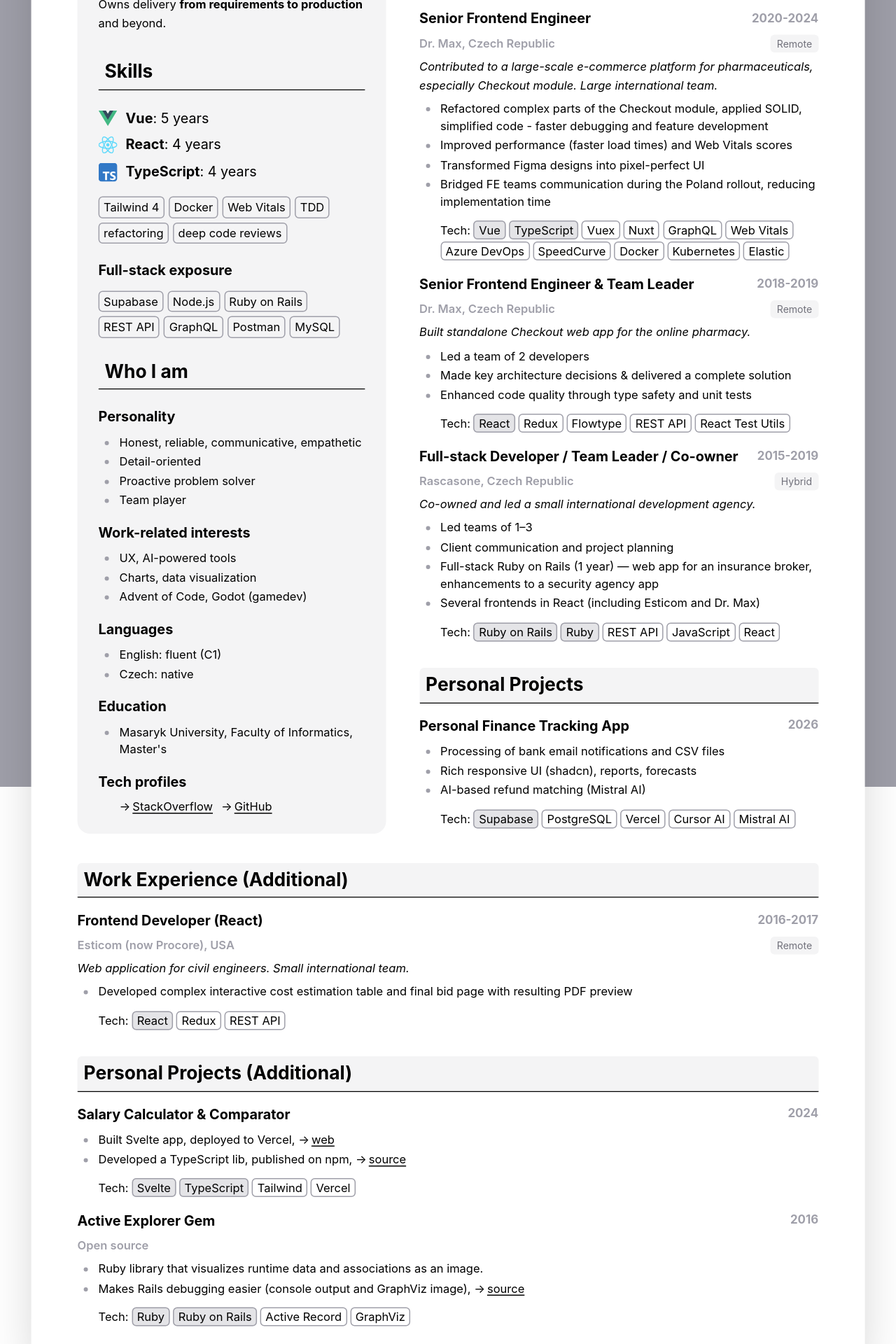
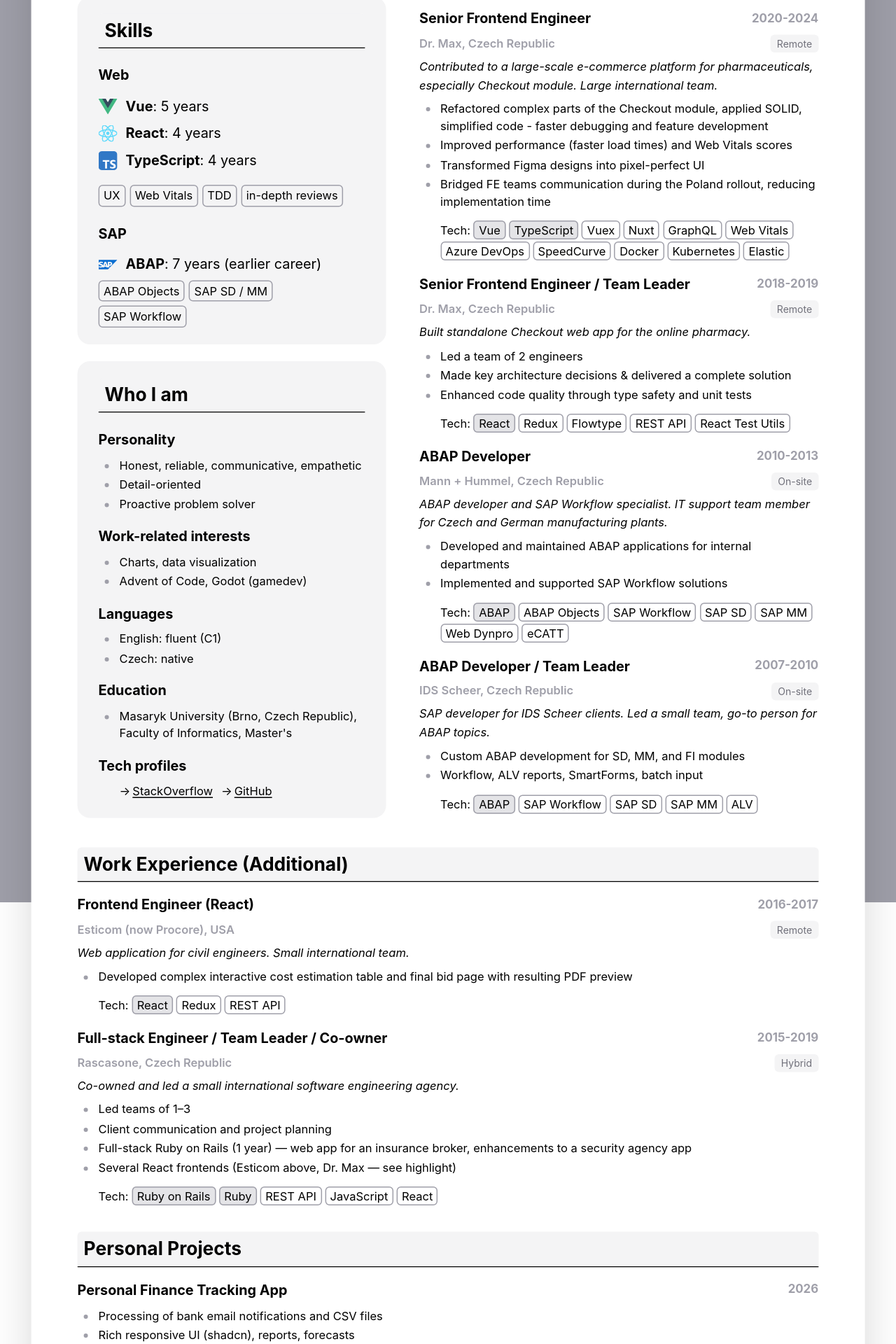
Before and after one commit to exmaxx/curriculum-vitae, a SvelteKit app: page / in a window 1280 px wide. Shown: the part 580-2500 px from the top of the page at 70% size. Built offline with nearby package versions, Linux system fonts and the light colour scheme.

Commit message:
adjust for ABAP

```diff
--- a/src/routes/[[lang]]/(components)/Education.svelte
+++ b/src/routes/[[lang]]/(components)/Education.svelte
@@ -4,11 +4,11 @@
 	const t = useI18n({
 		cs: {
 			education: 'Vzdělání',
-			muni: 'Masarykova Univerzita, Fakulta informatiky, magisterské',
+			muni: 'Masarykova univerzita (Brno, Česká republika), Fakulta informatiky, magisterské',
 		},
 		en: {
 			education: 'Education',
-			muni: "Masaryk University, Faculty of Informatics, Master's",
+			muni: "Masaryk University (Brno, Czech Republic), Faculty of Informatics, Master's",
 		},
 	})
 </script>
--- a/src/routes/[[lang]]/(components)/ExperienceProjects.svelte
+++ /dev/null
@@ -1,41 +0,0 @@
-<script lang="ts">
-	import Project from '$lib/components/atoms/Project.svelte'
-	import useI18n from '$lib/composables/useI18n.svelte.js'
-
-	const t = useI18n({
-		cs: {
-			proj_finance_position: 'Aplikace pro sledování osobních financí',
-			proj_finance_details_1: 'Zpracování bankovních e-mailových notifikací a CSV souborů',
-			proj_finance_details_2: 'Bohatý responzivní UI (shadcn), reporty, prognózy',
-			proj_finance_details_3: 'AI párování refundací (Mistral AI)',
-		},
-		en: {
-			proj_finance_position: 'Personal Finance Tracking App',
-			proj_finance_details_1: 'Processing of bank email notifications and CSV files',
-			proj_finance_details_2: 'Rich responsive UI (shadcn), reports, forecasts',
-			proj_finance_details_3: 'AI-based refund matching (Mistral AI)',
-		},
-	})
-</script>
-
-<section>
-	<Project position={t('proj_finance_position')} period="2026" title="">
-		<ul>
-			<li>{t('proj_finance_details_1')}</li>
-			<li>{t('proj_finance_details_2')}</li>
-			<li>{t('proj_finance_details_3')}</li>
-		</ul>
-
-		<div class="mt-2 ml-5">
-			Tech:
-
-			<ul class="inline list-none pl-0 leading-5">
-				<li class="badge badge-highlight inline">Supabase</li>
-				<li class="badge inline">PostgreSQL</li>
-				<li class="badge inline">Vercel</li>
-				<li class="badge inline">Cursor AI</li>
-				<li class="badge inline">Mistral AI</li>
-			</ul>
-		</div>
-	</Project>
-</section>
--- a/src/routes/[[lang]]/(components)/ExperienceProjectsOther.svelte
+++ b/src/routes/[[lang]]/(components)/ExperienceProjectsOther.svelte
@@ -4,33 +4,53 @@
 
 	const t = useI18n({
 		cs: {
+			proj_finance_position: 'Aplikace pro sledování osobních financí',
+			proj_finance_details_1: 'Zpracování bankovních e-mailových notifikací a CSV souborů',
+			proj_finance_details_2: 'Bohatý responzivní UI (shadcn), reporty, prognózy',
+			proj_finance_details_3: 'AI párování refundací (Mistral AI)',
+
 			proj_calculator_details_1: 'Postaveno ve Svelte, nasazeno na Vercelu,',
 			proj_calculator_details_2: 'Knihovna napsaná v TypeScriptu, publikováno na npm',
 			proj_calculator_link_1: 'web',
 			proj_calculator_link_2: 'zdroj',
 			proj_calculator_position: 'Kalkulačka a srovnávač platů',
-
-			proj_explorer_description: 'Knihovna pro Ruby, která zobrazuje runtime data a jejich vazby jako obrázek.',
-			proj_explorer_details_1: 'Usnadňuje debugging v Ruby on Rails (výstup do konzole i GraphViz obrázek),',
-			proj_explorer_link_1: 'zdroj',
-			proj_explorer_position: 'Active Explorer Gem',
-			proj_explorer_title: 'Open source',
 		},
 		en: {
+			proj_finance_position: 'Personal Finance Tracking App',
+			proj_finance_details_1: 'Processing of bank email notifications and CSV files',
+			proj_finance_details_2: 'Rich responsive UI (shadcn), reports, forecasts',
+			proj_finance_details_3: 'AI-based refund matching (Mistral AI)',
+
 			proj_calculator_details_1: 'Built Svelte app, deployed to Vercel,',
 			proj_calculator_details_2: 'Developed a TypeScript lib, published on npm,',
 			proj_calculator_link_1: 'web',
 			proj_calculator_link_2: 'source',
 			proj_calculator_position: 'Salary Calculator & Comparator',
-
-			proj_explorer_description: 'Ruby library that visualizes runtime data and associations as an image.',
-			proj_explorer_details_1: 'Makes Rails debugging easier (console output and GraphViz image),',
-			proj_explorer_link_1: 'source',
-			proj_explorer_position: 'Active Explorer Gem',
-			proj_explorer_title: 'Open source',
 		},
 	})
 </script>
+
+<section>
+	<Project position={t('proj_finance_position')} period="2026" title="">
+		<ul>
+			<li>{t('proj_finance_details_1')}</li>
+			<li>{t('proj_finance_details_2')}</li>
+			<li>{t('proj_finance_details_3')}</li>
+		</ul>
+
+		<div class="mt-2 ml-5">
+			Tech:
+
+			<ul class="inline list-none pl-0 leading-5">
+				<li class="badge badge-highlight inline">Supabase</li>
+				<li class="badge inline">PostgreSQL</li>
+				<li class="badge inline">Vercel</li>
+				<li class="badge inline">Cursor AI</li>
+				<li class="badge inline">Mistral AI</li>
+			</ul>
+		</div>
+	</Project>
+</section>
 
 <section>
 	<Project position={t('proj_calculator_position')} period="2024" title="">
@@ -57,27 +77,3 @@
 		</div>
 	</Project>
 </section>
-
-<section>
-	<Project position={t('proj_explorer_position')} period="2016" title={t('proj_explorer_title')}>
-		<ul>
-			<li>{t('proj_explorer_description')}</li>
-
-			<li>
-				{t('proj_explorer_details_1')}
-				<a href="https://github.com/exmaxx/active_explorer">{t('proj_explorer_link_1')}</a>
-			</li>
-		</ul>
-
-		<div class="mt-2 ml-5">
-			Tech:
-
-			<ul class="inline list-none pl-0 leading-5">
-				<li class="badge badge-highlight inline">Ruby</li>
-				<li class="badge badge-highlight inline">Ruby on Rails</li>
-				<li class="badge inline">Active Record</li>
-				<li class="badge inline">GraphViz</li>
-			</ul>
-		</div>
-	</Project>
-</section>
--- a/src/routes/[[lang]]/(components)/ExperienceWork.svelte
+++ b/src/routes/[[lang]]/(components)/ExperienceWork.svelte
@@ -9,7 +9,7 @@
 			proj_morosystems_details_2: 'AI-asistovaný vývoj k urychlení migrace',
 
 			proj_drmax_react_description: 'Samostatná Checkout aplikace, lékárenský e-shop.',
-			proj_drmax_react_details_1: 'Vedl jsem tým 2 vývojářů',
+			proj_drmax_react_details_1: 'Vedl jsem tým 2 inženýrů',
 			proj_drmax_react_details_2: 'Navrhl architekturu & doručil kompletní řešení',
 			proj_drmax_react_details_3: 'Zajistil kvalitu kódu pomocí typování a unit testů',
 
@@ -29,12 +29,15 @@
 			proj_gap_link_2: 'zdroj',
 			proj_gap_title: 'Sebevzdělávání, osobní projekty',
 
-			proj_rascasone_description: 'Malá mezinárodní vývojářská agentura.',
-			proj_rascasone_details_1: 'Vedl týmy 1–3 lidí',
-			proj_rascasone_details_2: 'Komunikace s klienty a plánování projektů',
-			proj_rascasone_details_3:
-				'Full-stack v Ruby on Rails (1 rok) — webová aplikace pro pojišťovacího makléře, vylepšení aplikace bezpečnostní agentury',
-			proj_rascasone_details_4: 'Několik frontendů v Reactu',
+			proj_mann_hummel_description:
+				'ABAP vývojář a specialista na SAP Workflow. Člen týmu IT podpory pro české a německé výrobní závody.',
+			proj_mann_hummel_details_1: 'Vývoj a údržba ABAP aplikací pro interní oddělení',
+			proj_mann_hummel_details_2: 'Implementace a podpora SAP Workflow',
+
+			proj_scheer_description:
+				'SAP vývojář pro klienty IDS Scheer. Vedoucí malého týmu, hlavní kontakt pro ABAP témata.',
+			proj_scheer_details_1: 'Vývoj custom ABAP řešení pro moduly SD, MM a FI',
+			proj_scheer_details_2: 'Workflow, ALV reporty, SmartForms, batch input',
 
 			source_app: 'Zdroj stránky',
 			source_lib: 'Zdroj knihovny',
@@ -45,7 +48,7 @@
 			proj_morosystems_details_2: 'AI-assisted development to speed up migration',
 
 			proj_drmax_react_description: 'Built standalone Checkout web app for the online pharmacy.',
-			proj_drmax_react_details_1: 'Led a team of 2 developers',
+			proj_drmax_react_details_1: 'Led a team of 2 engineers',
 			proj_drmax_react_details_2: 'Made key architecture decisions & delivered a complete solution',
 			proj_drmax_react_details_3: 'Enhanced code quality through type safety and unit tests',
 
@@ -65,12 +68,14 @@
 			proj_gap_link_2: 'source',
 			proj_gap_position: 'Personal project',
 
-			proj_rascasone_description: 'Co-owned and led a small international development agency.',
-			proj_rascasone_details_1: 'Led teams of 1–3',
-			proj_rascasone_details_2: 'Client communication and project planning',
-			proj_rascasone_details_3:
-				'Full-stack Ruby on Rails (1 year) — web app for an insurance broker, enhancements to a security agency app',
-			proj_rascasone_details_4: 'Several frontends in React (including Esticom and Dr. Max)',
+			proj_mann_hummel_description:
+				'ABAP developer and SAP Workflow specialist. IT support team member for Czech and German manufacturing plants.',
+			proj_mann_hummel_details_1: 'Developed and maintained ABAP applications for internal departments',
+			proj_mann_hummel_details_2: 'Implemented and supported SAP Workflow solutions',
+
+			proj_scheer_description: 'SAP developer for IDS Scheer clients. Led a small team, go-to person for ABAP topics.',
+			proj_scheer_details_1: 'Custom ABAP development for SD, MM, and FI modules',
+			proj_scheer_details_2: 'Workflow, ALV reports, SmartForms, batch input',
 
 			source_app: 'App source',
 			source_lib: 'Library source',
@@ -155,7 +160,7 @@
 
 <section>
 	<Project
-		position="Senior Frontend Engineer & Team Leader"
+		position="Senior Frontend Engineer / Team Leader"
 		period="2018-2019"
 		title="Dr. Max, Czech Republic"
 		badges={['Remote']}
@@ -185,34 +190,58 @@
 </section>
 
 <section>
-	<Project
-		position="Full-stack Developer / Team Leader / Co-owner"
-		period="2015-2019"
-		title="Rascasone, Czech Republic"
-		badges={['Hybrid']}
-		links={[{ url: 'https://www.rascasone.com' }]}
-	>
+	<Project position="ABAP Developer" period="2010-2013" title="Mann + Hummel, Czech Republic" badges={['On-site']}>
 		<p>
-			<em>{t('proj_rascasone_description')}</em>
+			<em>{t('proj_mann_hummel_description')}</em>
 		</p>
 
 		<ul>
-			<li>{t('proj_rascasone_details_1')}</li>
-			<li>{t('proj_rascasone_details_2')}</li>
-			<li>{t('proj_rascasone_details_3')}</li>
-			<li>{t('proj_rascasone_details_4')}</li>
+			<li>{t('proj_mann_hummel_details_1')}</li>
+			<li>{t('proj_mann_hummel_details_2')}</li>
 		</ul>
 
 		<div class="mt-2 ml-5">
 			Tech:
 
 			<ul class="inline list-none pl-0 leading-5">
-				<li class="badge badge-highlight inline">Ruby on Rails</li>
-				<li class="badge badge-highlight inline">Ruby</li>
-				<li class="badge inline">REST API</li>
-				<li class="badge inline">JavaScript</li>
-				<li class="badge inline">React</li>
+				<li class="badge badge-highlight inline">ABAP</li>
+				<li class="badge inline">ABAP Objects</li>
+				<li class="badge inline">SAP Workflow</li>
+				<li class="badge inline">SAP SD</li>
+				<li class="badge inline">SAP MM</li>
+				<li class="badge inline">Web Dynpro</li>
+				<li class="badge inline">eCATT</li>
 			</ul>
 		</div>
 	</Project>
 </section>
+
+<section>
+	<Project
+		position="ABAP Developer / Team Leader"
+		period="2007-2010"
+		title="IDS Scheer, Czech Republic"
+		badges={['On-site']}
+	>
+		<p>
+			<em>{t('proj_scheer_description')}</em>
+		</p>
+
+		<ul>
+			<li>{t('proj_scheer_details_1')}</li>
+			<li>{t('proj_scheer_details_2')}</li>
+		</ul>
+
+		<div class="mt-2 ml-5">
+			Tech:
+
+			<ul class="inline list-none pl-0 leading-5">
+				<li class="badge badge-highlight inline">ABAP</li>
+				<li class="badge inline">SAP Workflow</li>
+				<li class="badge inline">SAP SD</li>
+				<li class="badge inline">SAP MM</li>
+				<li class="badge inline">ALV</li>
+			</ul>
+		</div>
+	</Project>
+</section>
--- a/src/routes/[[lang]]/(components)/ExperienceWorkOther.svelte
+++ b/src/routes/[[lang]]/(components)/ExperienceWorkOther.svelte
@@ -6,6 +6,14 @@
 		cs: {
 			now: 'nyní',
 
+			proj_rascasone_description: 'Malá mezinárodní agentura softwarových inženýrů.',
+			proj_rascasone_details_1: 'Vedl týmy 1–3 lidí',
+			proj_rascasone_details_2: 'Komunikace s klienty a plánování projektů',
+			proj_rascasone_details_3:
+				'Full-stack v Ruby on Rails (1 rok) — webová aplikace pro pojišťovacího makléře, vylepšení aplikace bezpečnostní agentury',
+			proj_rascasone_details_4:
+				'Několik frontendů v Reactu (Esticom výše, Dr. Max — viz výběr)',
+
 			proj_esticom_description:
 				'Webová aplikace pro stavební inženýry - stavební nákresy, odhady cen prací, rozesílání nabídek. Malý mezinárodní tým.',
 			proj_esticom_details_1:
@@ -13,6 +21,14 @@
 		},
 		en: {
 			now: 'now',
+
+			proj_rascasone_description: 'Co-owned and led a small international software engineering agency.',
+			proj_rascasone_details_1: 'Led teams of 1–3',
+			proj_rascasone_details_2: 'Client communication and project planning',
+			proj_rascasone_details_3:
+				'Full-stack Ruby on Rails (1 year) — web app for an insurance broker, enhancements to a security agency app',
+			proj_rascasone_details_4:
+				'Several React frontends (Esticom above, Dr. Max — see highlight)',
 
 			proj_esticom_description: 'Web application for civil engineers. Small international team.',
 			proj_esticom_details_1:
@@ -23,7 +39,7 @@
 
 <section>
 	<Project
-		position="Frontend Developer (React)"
+		position="Frontend Engineer (React)"
 		period="2016-2017"
 		title="Esticom ({t('now')} Procore), USA"
 		badges={['Remote']}
@@ -47,3 +63,36 @@
 		</div>
 	</Project>
 </section>
+
+<section>
+	<Project
+		position="Full-stack Engineer / Team Leader / Co-owner"
+		period="2015-2019"
+		title="Rascasone, Czech Republic"
+		badges={['Hybrid']}
+		links={[{ url: 'https://www.rascasone.com' }]}
+	>
+		<p>
+			<em>{t('proj_rascasone_description')}</em>
+		</p>
+
+		<ul>
+			<li>{t('proj_rascasone_details_1')}</li>
+			<li>{t('proj_rascasone_details_2')}</li>
+			<li>{t('proj_rascasone_details_3')}</li>
+			<li>{t('proj_rascasone_details_4')}</li>
+		</ul>
+
+		<div class="mt-2 ml-5">
+			Tech:
+
+			<ul class="inline list-none pl-0 leading-5">
+				<li class="badge badge-highlight inline">Ruby on Rails</li>
+				<li class="badge badge-highlight inline">Ruby</li>
+				<li class="badge inline">REST API</li>
+				<li class="badge inline">JavaScript</li>
+				<li class="badge inline">React</li>
+			</ul>
+		</div>
+	</Project>
+</section>
--- a/src/routes/[[lang]]/(components)/Interests.svelte
+++ b/src/routes/[[lang]]/(components)/Interests.svelte
@@ -3,15 +3,13 @@
 
 	const t = useI18n({
 		cs: {
-			interest_1: 'UX, AI-nástroje',
-			interest_2: 'grafy, vizualizace dat',
-			interest_3: 'Advent of Code, Godot (vývoj her)',
+			interest_charts: 'grafy, vizualizace dat',
+			interest_fun_projects: 'Advent of Code, Godot (vývoj her)',
 			work_interests: 'Zájmy spojené s prací',
 		},
 		en: {
-			interest_1: 'UX, AI-powered tools',
-			interest_2: 'Charts, data visualization',
-			interest_3: 'Advent of Code, Godot (gamedev)',
+			interest_charts: 'Charts, data visualization',
+			interest_fun_projects: 'Advent of Code, Godot (gamedev)',
 			work_interests: 'Work-related interests',
 		},
 	})
@@ -21,8 +19,7 @@
 	<h3 class="mt-0">{t('work_interests')}</h3>
 
 	<ul>
-		<li>{t('interest_1')}</li>
-		<li>{t('interest_2')}</li>
-		<li>{t('interest_3')}</li>
+		<li>{t('interest_charts')}</li>
+		<li>{t('interest_fun_projects')}</li>
 	</ul>
 </section>
--- a/src/routes/[[lang]]/(components)/Lead.svelte
+++ b/src/routes/[[lang]]/(components)/Lead.svelte
@@ -21,31 +21,25 @@
 <div>
 	<p>
 		{#if lang === Langs.cs}
-			Zkušený software engineer (<strong>15+ let, 10 let frontend</strong>). Tvoří
-			<strong>výkonný a udržitelný kód</strong>. Zaměřený na uživatele a vizuální stránku.
+			Zkušený software engineer (<strong>10 let ve frontend web developmentu, 7 let předchozích zkušeností se SAP</strong>).
 		{:else}
-			Experienced software engineer (<strong>10 years in frontend, 15+ total</strong>), delivering
-			<strong>performant and maintainable code</strong>. User-focused and visually oriented.
+			Experienced software engineer with <strong>10 years in frontend web development</strong> and <strong>7 years of prior SAP experience</strong>.
 		{/if}
 	</p>
 
 	<p>
 		{#if lang === Langs.cs}
-			Ovládající <strong>Vue</strong>, <strong>React</strong>, <strong>TypeScript</strong>, s
-			<strong>přesahem do <span class="text-nowrap">full-stacku</span></strong>.
+			<strong>Cross-team</strong> spolupracovník, schopný <strong>vést tým</strong>.
 		{:else}
-			Proficient in <strong>Vue</strong>, <strong>React</strong>, <strong>TypeScript</strong>, with
-			<strong><span class="text-nowrap">full-stack</span> experience</strong>.
+			<strong>Cross-team</strong> collaborator, able to <strong>lead a team</strong>.
 		{/if}
 	</p>
 
 	<p>
 		{#if lang === Langs.cs}
-			<strong>Cross-team</strong> spolupracovník, schopný <strong>vést tým</strong>. Odpovídá za doručení
-			<strong>od požadavků až do produkce</strong> a dál.
+			Nadšenec pro <strong>AI-assisted development</strong>.
 		{:else}
-			<strong>Cross-team</strong> collaborator, able to <strong>lead a team</strong>. Owns delivery
-			<strong>from requirements to production</strong> and beyond.
+			Enthusiast for <strong>AI-assisted development</strong>.
 		{/if}
 	</p>
 </div>
--- a/src/routes/[[lang]]/(components)/Personality.svelte
+++ b/src/routes/[[lang]]/(components)/Personality.svelte
@@ -7,14 +7,12 @@
 			honest: 'upřímný, spolehlivý, komunikativní, empatický',
 			my_attributes: 'Osobnost',
 			work_attitude: 'Aktivně řeším problémy',
-			team_player: 'týmový hráč',
 		},
 		en: {
 			detail_oriented: 'Detail-oriented',
 			honest: 'Honest, reliable, communicative, empathetic',
 			my_attributes: 'Personality',
 			work_attitude: 'Proactive problem solver',
-			team_player: 'Team player',
 		},
 	})
 </script>
@@ -26,6 +24,5 @@
 		<li>{t('honest')}</li>
 		<li>{t('detail_oriented')}</li>
 		<li>{t('work_attitude')}</li>
-		<li>{t('team_player')}</li>
 	</ul>
 </section>
--- a/src/routes/[[lang]]/(components)/SkillsHighlight.svelte
+++ b/src/routes/[[lang]]/(components)/SkillsHighlight.svelte
@@ -4,17 +4,21 @@
 	const t = useI18n({
 		cs: {
 			skills: 'Dovednosti',
+			web: 'Web',
 			years: 'roky',
 		},
 		en: {
 			skills: 'Skills',
+			web: 'Web',
 			years: 'years',
 		},
 	})
 </script>
 
-<section>
-	<ul class=" flex flex-col gap-1 pl-0">
+<section class="flex flex-col gap-1">
+	<h3 class="mt-0">{t('web')}</h3>
+
+	<ul class="flex flex-col gap-1 pl-0">
 		<li class="flex items-center gap-2 text-nowrap">
 			<picture class="w-4.5">
 				<img src="vue-logo.svg" alt="vue-logo" />
--- a/src/routes/[[lang]]/(components)/SkillsTech.svelte
+++ b/src/routes/[[lang]]/(components)/SkillsTech.svelte
@@ -4,34 +4,47 @@
 	const t = useI18n({
 		cs: {
 			deep_code_reviews: 'hloubkové code reviews',
-			also_used: 'Přesah do full-stacku',
+			earlier_career: 'dřívější praxe',
+			refactoring: 'refaktorování',
+			sap: 'SAP',
+			years: 'roky',
 		},
 		en: {
-			deep_code_reviews: 'deep code reviews',
-			also_used: 'Full-stack exposure',
+			deep_code_reviews: 'in-depth reviews',
+			earlier_career: 'earlier career',
+			refactoring: 'refactoring',
+			sap: 'SAP',
+			years: 'years',
 		},
 	})
 </script>
 
 <section class="flex flex-col gap-1">
 	<ul class="flex list-none flex-wrap gap-1 pl-0">
-		<li class="badge">Tailwind 4</li>
-		<li class="badge">Docker</li>
+		<li class="badge">UX</li>
 		<li class="badge">Web Vitals</li>
 		<li class="badge">TDD</li>
-		<li class="badge">refactoring</li>
+		<!-- <li class="badge">{t('refactoring')}</li> -->
 		<li class="badge">{t('deep_code_reviews')}</li>
 	</ul>
 
-	<h3>{t('also_used')}</h3>
+	<h3>{t('sap')}</h3>
+
+	<ul class="flex flex-col gap-1 pl-0">
+		<li class="flex items-center gap-2 text-nowrap">
+			<picture class="w-4.5">
+				<img src="abap-logo.svg" alt="abap-logo" />
+			</picture>
+
+			<span class="text-[1.2em]">
+				<strong>ABAP</strong>: 7 {t('years')} ({t('earlier_career')})
+			</span>
+		</li>
+	</ul>
 
 	<ul class="flex list-none flex-wrap gap-1 pl-0">
-		<li class="badge">Supabase</li>
-		<li class="badge">Node.js</li>
-		<li class="badge">Ruby on Rails</li>
-		<li class="badge">REST API</li>
-		<li class="badge">GraphQL</li>
-		<li class="badge">Postman</li>
-		<li class="badge">MySQL</li>
+		<li class="badge">ABAP Objects</li>
+		<li class="badge">SAP SD / MM</li>
+		<li class="badge">SAP Workflow</li>
 	</ul>
 </section>
--- a/src/routes/[[lang]]/+layout.svelte
+++ b/src/routes/[[lang]]/+layout.svelte
@@ -15,7 +15,7 @@
 </script>
 
 <svelte:head>
-	<title>Marek Ulicny - CV ({t('language')})</title>
+	<title>Marek Ulicny - Senior Software Engineer ({t('language')})</title>
 </svelte:head>
 
 <div
--- a/src/routes/[[lang]]/+page.svelte
+++ b/src/routes/[[lang]]/+page.svelte
@@ -4,7 +4,6 @@
 	import SkillsHighlight from './(components)/SkillsHighlight.svelte'
 	import ExperienceWork from './(components)/ExperienceWork.svelte'
 	import ExperienceWorkOther from './(components)/ExperienceWorkOther.svelte'
-	import ExperienceProjects from './(components)/ExperienceProjects.svelte'
 	import ExperienceProjectsOther from './(components)/ExperienceProjectsOther.svelte'
 	import SkillsTech from './(components)/SkillsTech.svelte'
 	import Lead from './(components)/Lead.svelte'
@@ -25,7 +24,6 @@
 			experience_work_title_selection: 'Praxe (Výběr)',
 			experience_work_title_other: 'Praxe (Další)',
 			experience_projects_title: 'Osobní projekty',
-			experience_projects_title_other: 'Osobní projekty (Další)',
 			who_am_i: 'Kdo jsem',
 		},
 		en: {
@@ -36,7 +34,6 @@
 			experience_work_title_selection: 'Work Experience (Highlight)',
 			experience_work_title_other: 'Work Experience (Additional)',
 			experience_projects_title: 'Personal Projects',
-			experience_projects_title_other: 'Personal Projects (Additional)',
 			who_am_i: 'Who I am',
 		},
 	})
@@ -57,17 +54,22 @@
 	<!-- Page #1 -->
 
 	<PaperPage class="a4:grid a4:grid-cols-[auto_380px]">
+		<div class="flex flex-col gap-4">
 			<section class="border-secondary bg-accent flex flex-col gap-3 rounded-xl px-5 pb-4">
 				<h2>{t('summary')}</h2>
 
 				<Lead />
+			</section>
 
-			<h2 class="mt-1">{t('skills')}</h2>
+			<section class="border-secondary bg-accent flex flex-col gap-3 rounded-xl px-5 pb-4">
+				<h2>{t('skills')}</h2>
 
 				<SkillsHighlight />
 				<SkillsTech />
+			</section>
 
-			<h2 class="mt-1">{t('who_am_i')}</h2>
+			<section class="border-secondary bg-accent flex flex-col gap-3 rounded-xl px-5 pb-4">
+				<h2>{t('who_am_i')}</h2>
 
 				<Personality />
 				<Interests />
@@ -75,15 +77,12 @@
 				<Education />
 				<Profiles />
 			</section>
+		</div>
 
 		<section>
 			<h2 class="mt-1 bg-zinc-100">{t('experience_work_title_selection')}</h2>
 
 			<ExperienceWork />
-
-			<h2 class="mt-6 bg-zinc-100">{t('experience_projects_title')}</h2>
-
-			<ExperienceProjects />
 		</section>
 	</PaperPage>
 
@@ -95,7 +94,7 @@
 
 			<ExperienceWorkOther />
 
-			<h2 class="mt-6 bg-zinc-100">{t('experience_projects_title_other')}</h2>
+			<h2 class="mt-6 bg-zinc-100">{t('experience_projects_title')}</h2>
 
 			<ExperienceProjectsOther />
 		</section>
```
Also changed, not shown: static/abap-logo.svg (added). Lines whose indentation alone changed are shown as unchanged.
